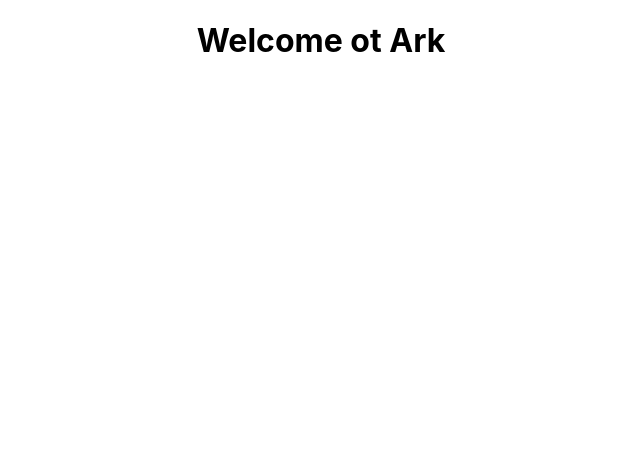
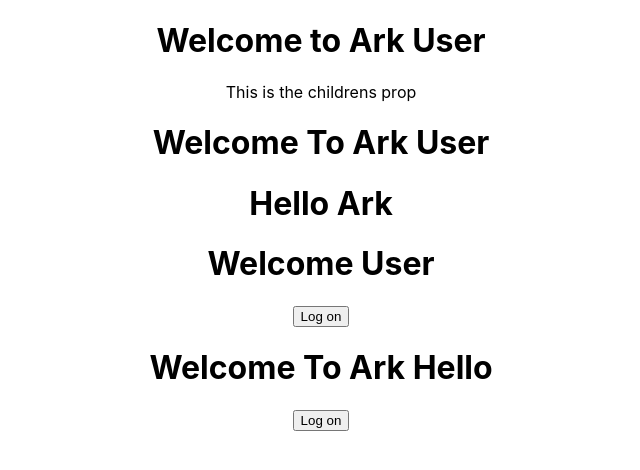
Before and after one commit to Elves00/Ark_Software, a React (Create React App) app in the folder ark/: page / in a window 1280 px wide. Shown: the top 470 px of the page, without its empty margins (319-959 px from the left). Built offline with nearby package versions, Linux system fonts and the light colour scheme.

Commit message:
Brecon Learning React in the Brecon branch?

```diff
--- a/ark/src/App.js
+++ b/ark/src/App.js
@@ -1,10 +1,19 @@
 import logo from './logo.svg';
 import './App.css';
 import Greet from './Components/Greet';
+import Welcome from './Components/Welcome';
+import Hello from './Components/Hello';
+import Message from './Components/Message';
+import Test from './Components/Test';
 function App() {
   return (
     <div className="App">
-     {/*Since there is no content between tags can have it self clossing */}<Greet/>
+     {/*Since there is no content between tags can have it self clossing */}
+     <Greet name="User"><p>This is the childrens prop</p></Greet>
+     <Welcome name="User"><p>Some random child writing</p></Welcome>
+     <Hello/>
+     <Message></Message>
+    <Test></Test>
     </div>
   );
 }
--- a/ark/src/Components/Greet.js
+++ b/ark/src/Components/Greet.js
@@ -6,6 +6,14 @@ import React from 'react'
 }
 */
 //Convention is to use es6
-const Greet = () => <h1>Welcome ot Ark</h1>
-
+const Greet = (props) => {
+    console.log(props)
+    return (
+        <div>
+            <h1>Welcome to Ark {props.name}
+            </h1>
+            {props.children}
+        </div>
+    )
+}
 export default Greet
--- /dev/null
+++ b/ark/src/Components/Hello.js
@@ -0,0 +1,18 @@
+import React from "react";
+
+const Hello = () => {
+    /*return(
+        <div className = 'dummyClass'>
+            <h1>
+                Hello Ark
+            </h1>
+        </div>
+    )*/
+
+    return React.createElement(
+        'div', { id: 'hello', className: 'dummyClass' },
+        React.createElement(
+            'h1', null, 'Hello Ark'))
+}
+
+export default Hello
--- /dev/null
+++ b/ark/src/Components/Message.js
@@ -0,0 +1,28 @@
+import React, { Component } from "react";
+
+class Test extends Component {
+
+    constructor() {
+        super()
+        this.state = {
+            message: 'User'
+        }
+    }
+
+    changeMessage()
+    {
+        this.setState({
+            message: 'Brecon'
+        })
+    }
+
+    render() {
+        return (
+            <div>
+                <h1>Welcome {this.state.message}</h1>
+            <button onClick={()=>this.changeMessage()}>Log on</button>
+            </div>
+        )
+    }
+}
+export default Test
--- /dev/null
+++ b/ark/src/Components/Test.js
@@ -0,0 +1,28 @@
+import React, { Component } from "react";
+
+class Test extends Component {
+
+    constructor() {
+        super()
+        this.state = {
+            name: 'Hello'
+        }
+    }
+
+    changeMessage()
+    {
+        this.setState({
+            name: 'Brecon'
+        })
+    }
+
+    render() {
+        return (
+            <div>
+                <h1>Welcome To Ark {this.state.name}</h1>
+            <button onClick={()=>this.changeMessage()}>Log on</button>
+            </div>
+        )
+    }
+}
+export default Test
--- a/ark/src/Components/Welcome.js
+++ b/ark/src/Components/Welcome.js
@@ -0,0 +1,13 @@
+import React, { Component } from "react";
+
+class Welcome extends Component {
+    render() {
+        return (
+            <div>
+                <h1>Welcome To Ark {this.props.name}</h1>
+               {/* {this.children.props} */}
+            </div>
+        )
+    }
+}
+export default Welcome
```
